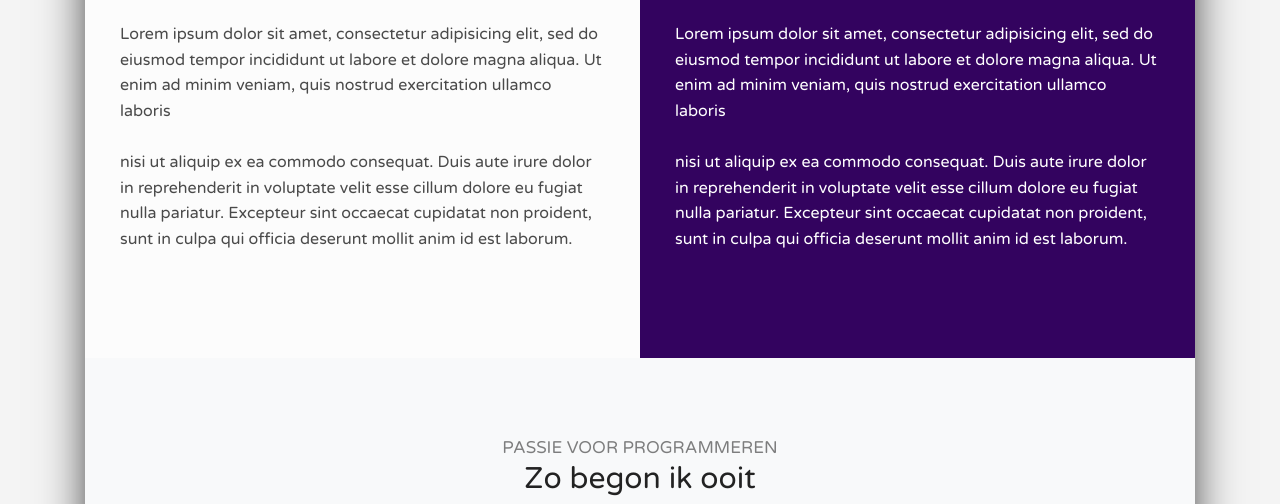
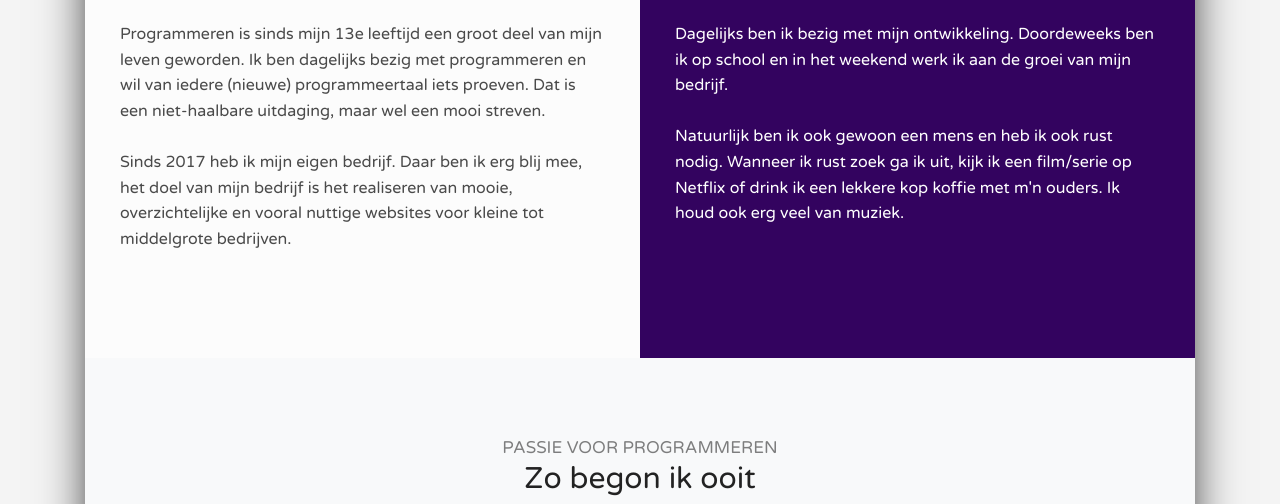
Before and after one commit to daandevos/d44n, a website with bundled scripts: page index.html in a window 1280 px wide. Shown: the part 1524-2028 px from the top of the page. Built offline with nearby package versions, Linux system fonts and the light colour scheme.

Commit message:
Added about me text

```diff
--- a/index.html
+++ b/index.html
@@ -114,12 +114,11 @@
                                         <div class="heading-icon text-right">
                                             <i class="far fa-3x fa-user-circle"></i>
                                         </div>
-                                        <p>Lorem ipsum dolor sit amet, consectetur adipisicing elit, sed do eiusmod
-                                        tempor incididunt ut labore et dolore magna aliqua. Ut enim ad minim veniam,
-                                        quis nostrud exercitation ullamco laboris <br><br>nisi ut aliquip ex ea commodo
-                                        consequat. Duis aute irure dolor in reprehenderit in voluptate velit esse
-                                        cillum dolore eu fugiat nulla pariatur. Excepteur sint occaecat cupidatat non
-                                        proident, sunt in culpa qui officia deserunt mollit anim id est laborum.</p>
+                                        <p>
+                                            Programmeren is sinds mijn 13e leeftijd een groot deel van mijn leven geworden. Ik ben dagelijks bezig met programmeren en wil van iedere (nieuwe) programmeertaal iets proeven. Dat is een niet-haalbare uitdaging, maar wel een mooi streven.
+                                            <br><br>
+                                            Sinds 2017 heb ik mijn eigen bedrijf. Daar ben ik erg blij mee, het doel van mijn bedrijf is het realiseren van mooie, overzichtelijke en vooral nuttige websites voor kleine tot middelgrote bedrijven.</a>
+                                        </p>
                                     </div>
                                 </div>
                                 <div class="col-md-6 box bg-indigo text-white">
@@ -129,12 +128,11 @@
                                         <div class="heading-icon text-right">
                                             <i class="fas fa-3x fa-film"></i>
                                         </div>
-                                        <p>Lorem ipsum dolor sit amet, consectetur adipisicing elit, sed do eiusmod
-                                        tempor incididunt ut labore et dolore magna aliqua. Ut enim ad minim veniam,
-                                        quis nostrud exercitation ullamco laboris <br><br>nisi ut aliquip ex ea commodo
-                                        consequat. Duis aute irure dolor in reprehenderit in voluptate velit esse
-                                        cillum dolore eu fugiat nulla pariatur. Excepteur sint occaecat cupidatat non
-                                        proident, sunt in culpa qui officia deserunt mollit anim id est laborum.</p>
+                                        <p>
+                                            Dagelijks ben ik bezig met mijn ontwikkeling. Doordeweeks ben ik op school en in het weekend werk ik aan de groei van mijn bedrijf.
+                                            <br><br>
+                                            Natuurlijk ben ik ook gewoon een mens en heb ik ook rust nodig. Wanneer ik rust zoek ga ik uit, kijk ik een film/serie op Netflix of drink ik een lekkere kop koffie met m'n ouders. Ik houd ook erg veel van muziek.
+                                        </p>
                                     </div>
                                 </div>
                             </div>
```
